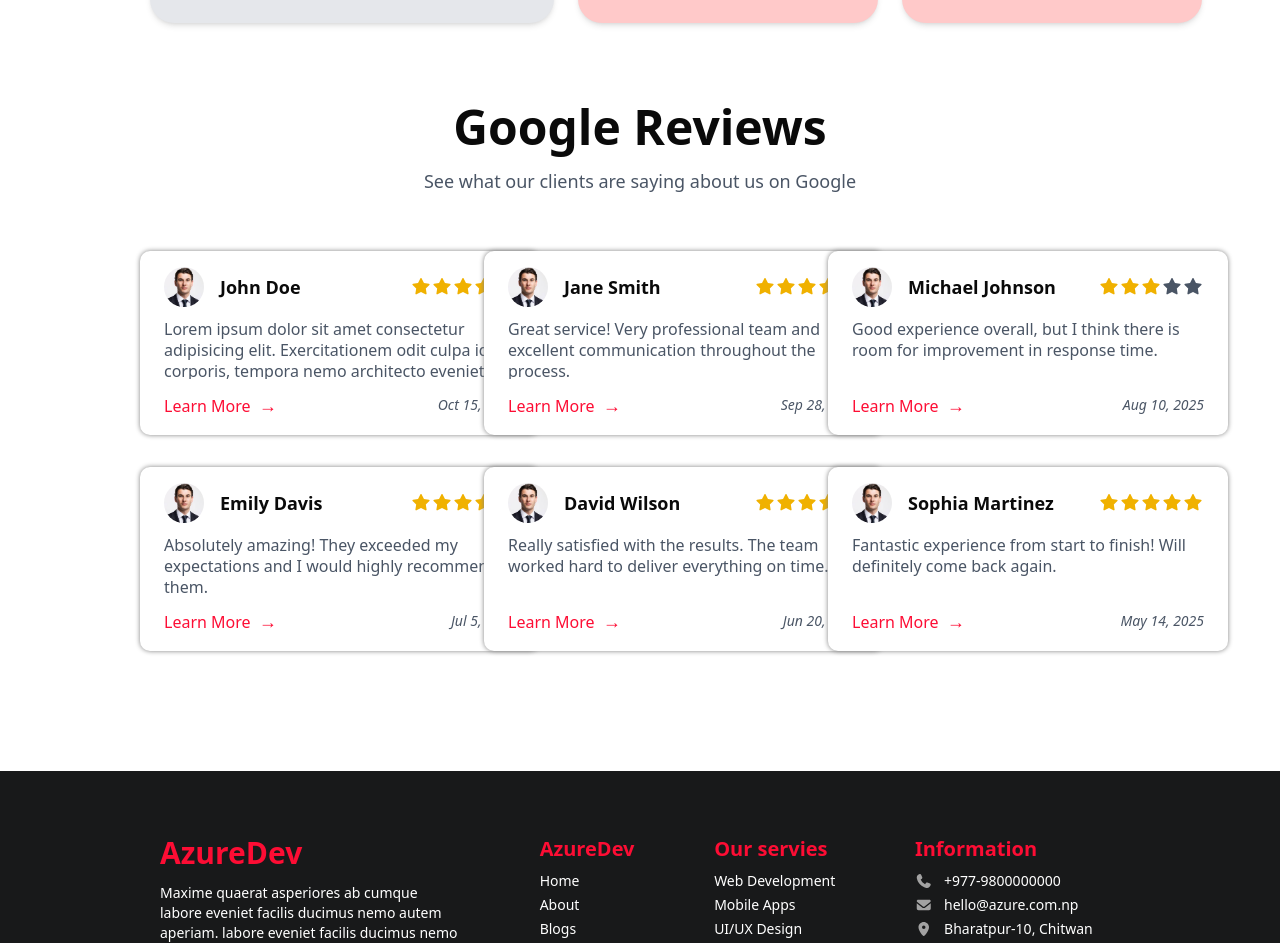
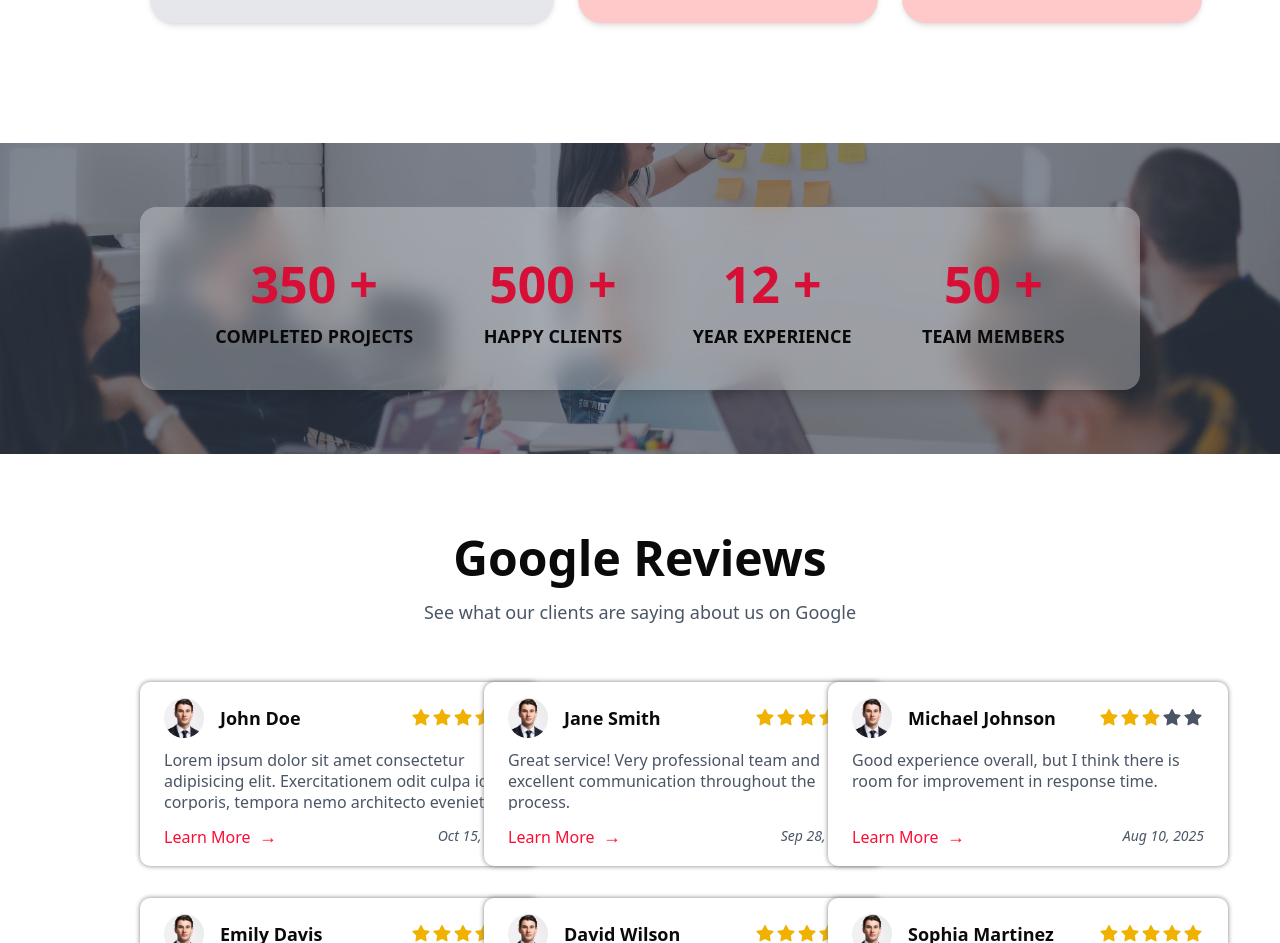
Before and after one commit to Prajon-Adhikari/Azure, a React (Vite) app: page / in a window 1280 px wide. Shown: the part 2930-3873 px from the top of the page. Built offline with nearby package versions, Linux system fonts and the light colour scheme.

Commit message:
adding number seciton

```diff
--- a/src/pages/Home.jsx
+++ b/src/pages/Home.jsx
@@ -246,14 +246,64 @@ const Home = () => {
                 </div>
                 <div className="h-full">
                   {activeIndex === index && (
-                      <img src={card.image} className="w-[190px] h-full rounded-xl object-cover"/>
-                    )}
+                    <img
+                      src={card.image}
+                      className="w-[190px] h-full rounded-xl object-cover"
+                    />
+                  )}
                 </div>
               </div>
             </div>
           ))}
         </div>
       </div>
+
+      {/* Numbers data */}
+      {/* Numbers data */}
+      <div className="relative mt-30 px-[140px] py-16">
+        {/* Background image with blur */}
+        <div
+          className="absolute inset-0 bg-cover bg-center"
+          style={{ backgroundImage: `url(${aboutUsHeroImage})` }}
+        ></div>
+
+        {/* Gray overlay */}
+        <div className="absolute inset-0 bg-gray-700/60"></div>
+
+        {/* Glass container */}
+        <div className="relative w-full bg-white/30 backdrop-blur-md rounded-2xl shadow-lg p-10 flex justify-around">
+          {/* Stat 1 */}
+          <div className="flex flex-col items-center">
+            <div className="text-[50px] font-bold text-[#d70e36]">350 +</div>
+            <div className=" font-semibold text-lg">
+              COMPLETED PROJECTS
+            </div>
+          </div>
+
+          {/* Stat 2 */}
+          <div className="flex flex-col items-center">
+            <div className="text-[50px] font-bold text-[#d70e36]">500 +</div>
+            <div className=" font-semibold text-lg">
+              HAPPY CLIENTS
+            </div>
+          </div>
+
+          {/* Stat 3 */}
+          <div className="flex flex-col items-center">
+            <div className="text-[50px] font-bold text-[#d70e36]">12 +</div>
+            <div className=" font-semibold text-lg">
+              YEAR EXPERIENCE
+            </div>
+          </div>
+
+          {/* Stat 4 */}
+          <div className="flex flex-col items-center">
+            <div className="text-[50px] font-bold text-[#d70e36]">50 +</div>
+            <div className=" font-semibold text-lg">TEAM MEMBERS</div>
+          </div>
+        </div>
+      </div>
+
       <Reviews />
     </>
   );
```
